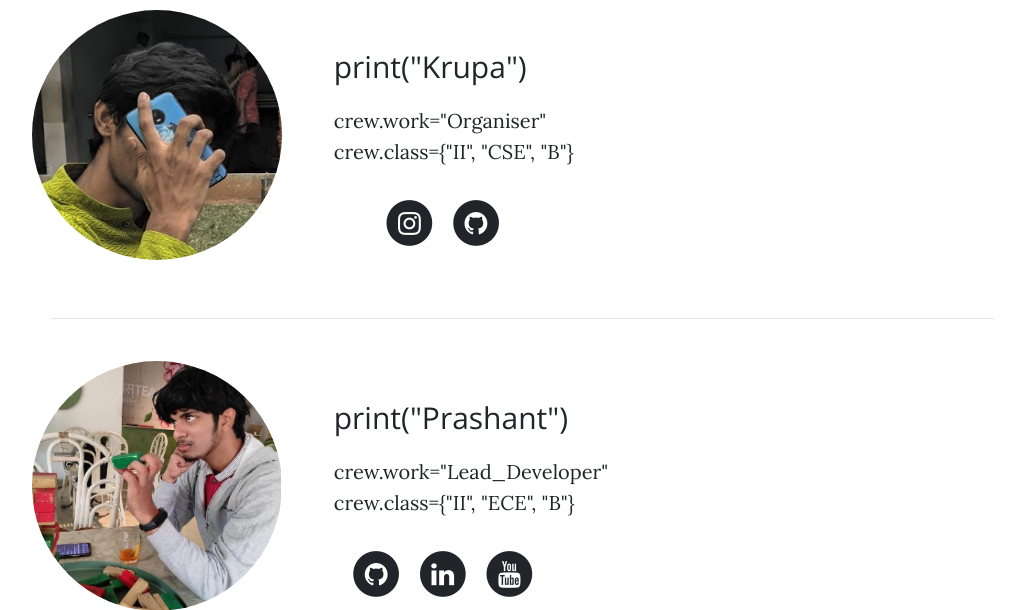
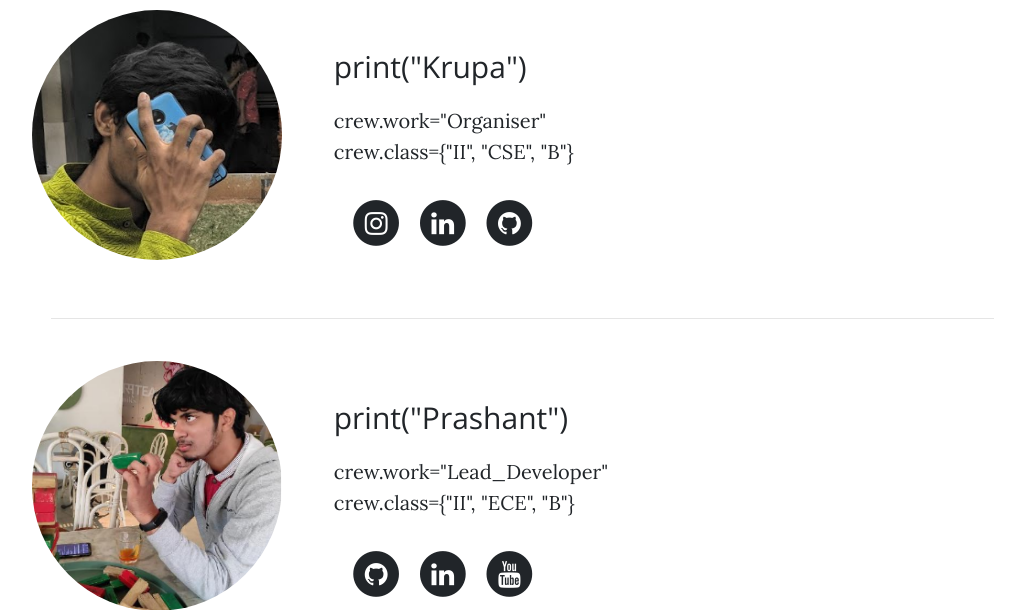
Before and after one commit to itspacchu/Pacchu-Forums-page-django, a Django app: page /crew/ in a window 1280 px wide. Shown: the part 664-1274 px from the top of the page, without its empty margins (201-1226 px from the left). Run offline with Django 3.2, Linux system fonts and the light colour scheme; some libraries are stand-ins or nearby versions.

Commit message:
FixedProfiles

```diff
--- a/dataform/form/templates/about.html
+++ b/dataform/form/templates/about.html
@@ -47,8 +47,9 @@
                   <p id="name1" style="height: 31px;"><br>crew.work="Organiser"<br><br></p>
                   <p>crew.class={"II", "CSE", "B"}</p>
                   <ul class="list-inline text-center" style="width: 218px;">
-                     <li class="list-inline-item"><span class="fa-stack fa-lg"><i class="fa fa-circle fa-stack-2x"></i><a href="https://github.com/itspacchu"><i class="fa fa-instagram fa-stack-1x fa-inverse"></i></a></span></li>
-                     <li class="list-inline-item"><span class="fa-stack fa-lg"><i class="fa fa-circle fa-stack-2x"></i><a href="https://www.youtube.com/channel/UCpVLV3pxEJHfUqz6FG199Uw"><i class="fa fa-github fa-stack-1x fa-inverse"></i></a></span></li>
+                     <li class="list-inline-item"><span class="fa-stack fa-lg"><i class="fa fa-circle fa-stack-2x"></i><a href="https://instagram.com/cyberpunk__554__"><i class="fa fa-instagram fa-stack-1x fa-inverse"></i></a></span></li>
+                     <li class="list-inline-item"><span class="fa-stack fa-lg"><i class="fa fa-circle fa-stack-2x"></i><a href="https://www.linkedin.com/in/sai-krupa-reddy-b91539173,not"><i class="fa fa-linkedin fa-stack-1x fa-inverse"></i></a></span></li>
+                     <li class="list-inline-item"><span class="fa-stack fa-lg"><i class="fa fa-circle fa-stack-2x"></i><a href="https://github.com/saikrupa82"><i class="fa fa-github fa-stack-1x fa-inverse"></i></a></span></li>
                   </ul>
                </div>
             </div>
@@ -89,8 +90,9 @@
                      <p id="name1" style="height: 31px;"><br>crew.work="Web_Host"<br><br></p>
                      <p>crew.class={"I", "CSE", "A"}</p>
                      <ul class="list-inline text-center" style="width: 218px;">
-                        <li class="list-inline-item"><span class="fa-stack fa-lg"><i class="fa fa-circle fa-stack-2x"></i><a href="https://instagram.com/temperature_block"><i class="fa fa-instagram fa-stack-1x fa-inverse"></i></a></span></li>
+                     <li class="list-inline-item"><span class="fa-stack fa-lg"><i class="fa fa-circle fa-stack-2x"></i><a href="https://www.constituteproject.org/constitution/Russia_2008.pdf"><i class="fa fa-instagram fa-stack-1x fa-inverse"></i></a></span></li>
                         <li class="list-inline-item"><span class="fa-stack fa-lg"><i class="fa fa-circle fa-stack-2x"></i><a href="https://github.com/manbonpan"><i class="fa fa-github fa-stack-1x fa-inverse"></i></a></span></li>
+
                      </ul>
                   </div>
                </div>
@@ -107,11 +109,12 @@
                   </div>
                   <div class="col-md-10 col-lg-8 mx-auto">
                      <p id="name" style="height: 2px;font-family: 'Open Sans', sans-serif;">print("Rohan")</p>
-                     <p id="name1" style="height: 31px;"><br>crew.work="Frontend_Dev"<br><br></p>
+                     <p id="name1" style="height: 31px;"><br>crew.work="css"<br><br></p>
                      <p>crew.class={"I", "CSE", "A"}</p>
                      <ul class="list-inline text-center" style="width: 218px;">
-                        <li class="list-inline-item"><span class="fa-stack fa-lg"><i class="fa fa-circle fa-stack-2x"></i><a href="https://github.com/itspacchu"><i class="fa fa-instagram fa-stack-1x fa-inverse"></i></a></span></li>
-                        <li class="list-inline-item"><span class="fa-stack fa-lg"><i class="fa fa-circle fa-stack-2x"></i><a href="https://www.linkedin.com/in/prashant-nandipati-077620197/"><i class="fa fa-github fa-stack-1x fa-inverse"></i></a></span></li>
+
+                        <li class="list-inline-item"><span class="fa-stack fa-lg"><i class="fa fa-circle fa-stack-2x"></i><a href="https://instagram.com/rohangudla"><i class="fa fa-instagram fa-stack-1x fa-inverse"></i></a></span></li>
+                        <li class="list-inline-item"><span class="fa-stack fa-lg"><i class="fa fa-circle fa-stack-2x"></i><a href="https://github.com/rohangudla"><i class="fa fa-github fa-stack-1x fa-inverse"></i></a></span></li>
                      </ul>
                   </div>
                </div>
```
Also changed, not shown: dataform/form/static/assets/css/main.css (+3 -14 lines), dataform/form/templates/index.html (+14 -27 lines), dataform/db.sqlite3, dataform/form/static/assets/img/rohan.png, dataform/form/static/assets/img/vijay.png, dataform/form/templates/base.html (added).
